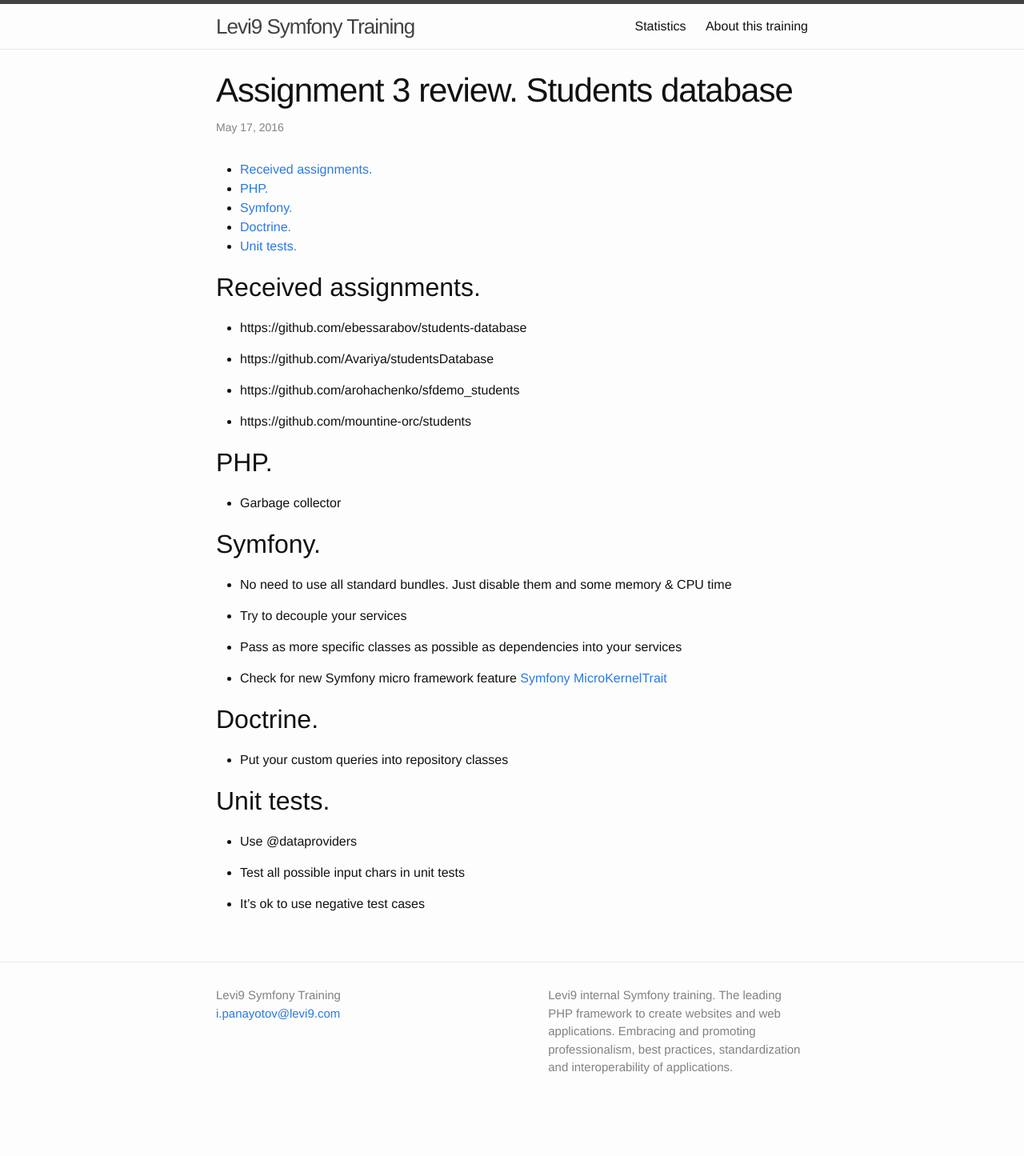
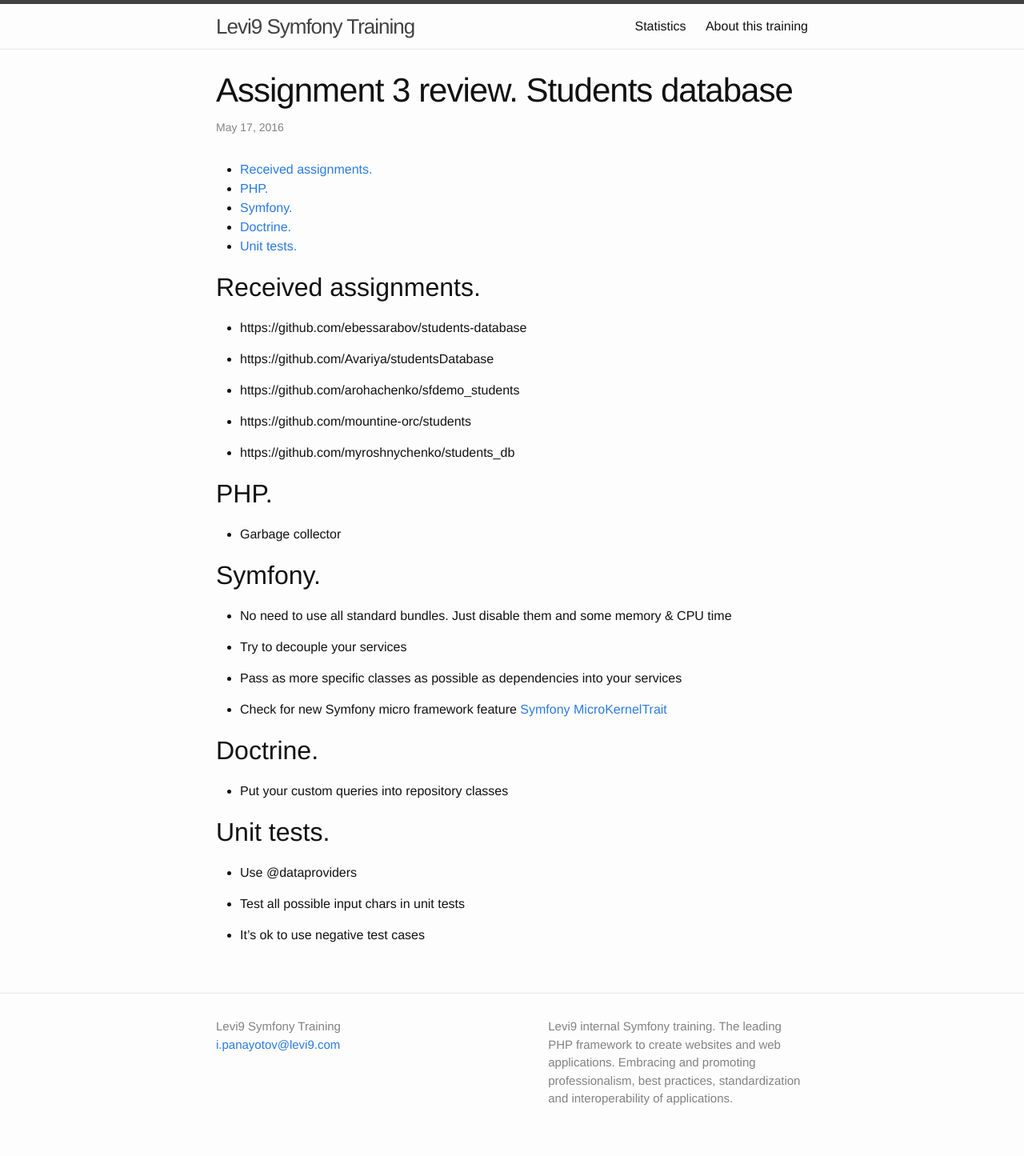
Before and after one commit to panayotovyura/panayotovyura.github.io, a Jekyll site: the page built from _posts/2016-05-17-assignment-3-review.markdown, in a window 1280 px wide. Shown: the whole page at 80% size. Built offline with Jekyll 4.4.1, drawn with Linux system fonts in a browser that asks for light colours; before the commit the page ends 1406 px from its top, so only the background shows below that; some of the changed lines change nothing that is shown.

Commit message:
add task

```diff
--- a/_posts/2016-05-17-assignment-3-review.markdown
+++ b/_posts/2016-05-17-assignment-3-review.markdown
@@ -24,6 +24,8 @@
 * https://github.com/arohachenko/sfdemo_students
 
 * https://github.com/mountine-orc/students
+
+* https://github.com/myroshnychenko/students_db
 
 ## PHP.
 
```
